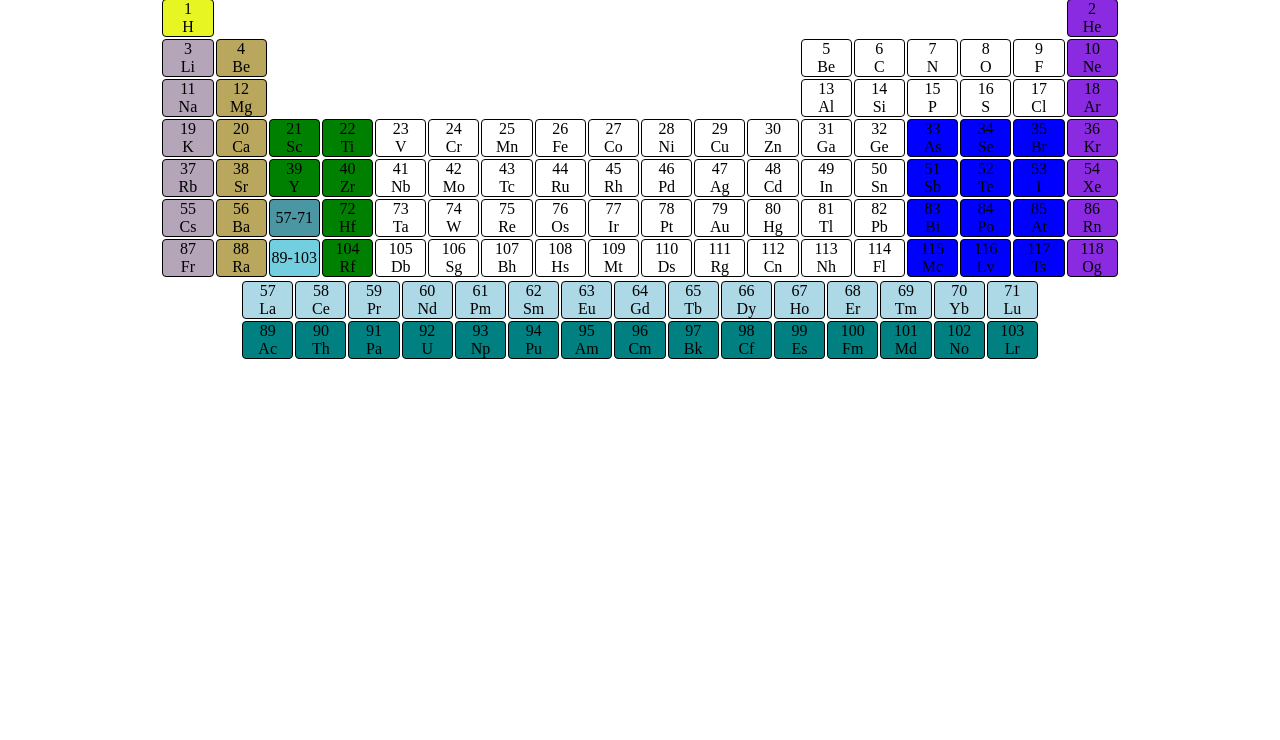
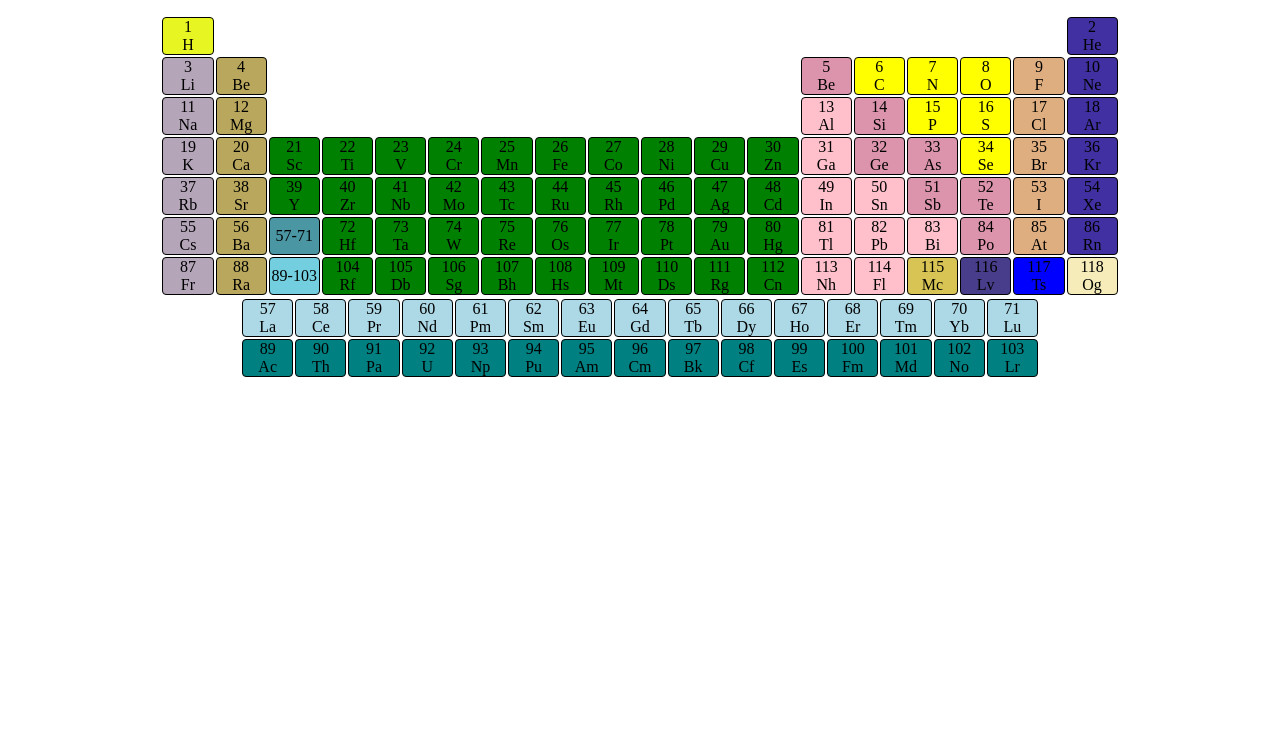
Before and after one commit to MaryamPayenda/periodicTable, a plain HTML site: page index.html in a window 1280 px wide. Shown: the part 60-800 px from the top of the page. Drawn offline with Linux system fonts and the light colour scheme.

Commit message:
Periodic Table

```diff
--- a/css/style.css
+++ b/css/style.css
@@ -15,15 +15,31 @@ td {
 td:hover {
   transform: scale(1.5);
   border: 1px gray solid;
+  border-radius: 6px;
 }
 
+.noBorder {
+  border: none;
+  transform: none !important;
+}
+.noBorder:hover {
+  transform: none !important;
+  border: none;
+}
+h1 {
+  text-align: center;
+  padding: 10px;
+  font-size: 4vh;
+  background-color: darkgrey;
+}
+/* second table */
 .firstRow:nth-child(1) :nth-child(n + 1) {
   background-color: lightblue;
 }
 .secondSRow:nth-child(2) :nth-child(n + 1) {
   background-color: teal;
 }
-
+/* ----------------------------- */
 tr:nth-child(1) td:nth-child(1) {
   background-color: rgb(231, 245, 35);
 }
@@ -33,33 +49,75 @@ td:nth-child(1) {
 tr:nth-child(n + 2) td:nth-child(2) {
   background-color: rgb(184, 167, 92);
 }
-tr:nth-child(n + 4) td:nth-child(3) {
+tr:nth-child(n + 4) td:nth-child(3),
+tr:nth-child(n + 4) td:nth-child(4),
+tr:nth-child(n + 4) td:nth-child(5),
+tr:nth-child(n + 4) td:nth-child(6),
+tr:nth-child(n + 4) td:nth-child(7),
+tr:nth-child(n + 4) td:nth-child(8),
+tr:nth-child(n + 4) td:nth-child(9),
+tr:nth-child(n + 4) td:nth-child(10),
+tr:nth-child(n + 4) td:nth-child(11),
+tr:nth-child(n + 4) td:nth-child(12) {
   background-color: green;
 }
 tr:nth-child(n + 6) td:nth-child(3) {
   background-color: rgb(75, 150, 163);
 }
-tr:nth-child(n + 4) td:nth-child(4) {
-  background-color: green;
+tr:nth-child(6) :nth-last-child(3),
+tr:nth-child(5) :nth-last-child(3),
+tr:nth-child(5) :nth-last-child(4),
+tr:nth-child(4) :nth-last-child(4),
+tr:nth-child(3) :nth-last-child(5),
+tr:nth-child(4) :nth-last-child(5),
+tr:nth-child(2) :nth-last-child(6) {
+  background-color: rgb(219, 148, 171);
 }
+
+tr:nth-child(3) :nth-last-child(6),
+tr:nth-child(7) :nth-last-child(5),
+tr:nth-child(5) :nth-last-child(5),
+tr:nth-child(6) :nth-last-child(5),
+tr:nth-child(6) :nth-last-child(4),
+tr:nth-child(n + 2) td:nth-child(13),
+tr:nth-last-child(7) :nth-last-child(18) {
+  background-color: pink;
+}
+
+tr:nth-child(2) :nth-last-child(5),
+tr:nth-child(2) :nth-last-child(4),
+tr:nth-child(2) :nth-last-child(3),
+tr:nth-child(3) :nth-last-child(4),
+tr:nth-child(4) :nth-last-child(3),
+tr:nth-child(3) :nth-last-child(3) {
+  background-color: yellow;
+}
+/* tr:nth-child(n + 2) td:nth-child(13) {
+  background-color: orange;
+} */
 
 tr:nth-child(n + 7) td:nth-child(3) {
   background-color: rgb(115, 207, 223);
 }
-
-td:nth-child(n + 15) {
+tr:nth-child(7) :nth-last-child(2) {
   background-color: blue;
 }
+tr:nth-child(7) :nth-last-child(3) {
+  background-color: darkslateblue;
+}
+tr:nth-child(7) :nth-last-child(4) {
+  background-color: rgb(216, 196, 84);
+}
+
+tr:nth-child(7) :nth-last-child(1) {
+  background-color: rgb(245, 236, 186);
+}
+
 td:nth-last-child(1) {
-  background-color: blueviolet;
+  background-color: rgb(65, 48, 161);
 }
-.noBorder {
-  border: none;
-  transform: none;
+tr:nth-child(-n + 6) td:nth-child(17),
+tr:nth-child(2) :nth-last-child(2),
+tr:nth-child(3) :nth-last-child(2) {
+  background-color: rgb(223, 174, 128);
 }
-h1 {
-  text-align: center;
-  padding: 10px;
-  font-size: 4vh;
-  background-color: darkgrey;
-}
--- a/index.html
+++ b/index.html
@@ -8,8 +8,8 @@
     <link rel="stylesheet" href="./css/style.css" />
   </head>
   <body>
-    <h1>The PeriodicTable</h1>
-
+    <h1>The Periodic Table</h1>
+      <br>
       <table>
         <tr>
           <td>1<br />H</td>
```
